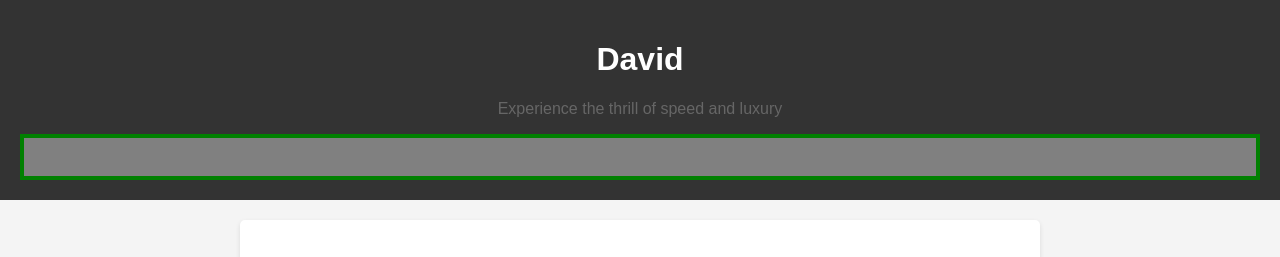
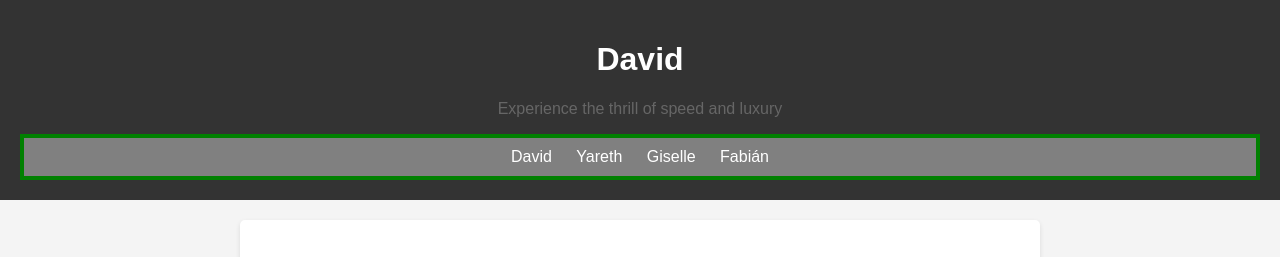
Before and after one commit to Davidfu09/Team-3, a plain HTML site: page index.html in a window 1280 px wide. Shown: the top 257 px of the page. Drawn offline with Linux system fonts and the light colour scheme.

Commit message:
Update index.html

```diff
--- a/index.html
+++ b/index.html
@@ -66,10 +66,10 @@
         <h1>David</h1>
         <p>Experience the thrill of speed and luxury</p>
 <nav>
-<a href="AI for Raiology.png"</a>
-<a href="All Systems Red.png"</a>
-<a href="Documento Póster científico Simple Azul.png"</a>
-<a href="Final Project "The Mater Algorithm.png""</a>
+<a href="AI for Raiology.png">David</a>
+<a href="All Systems Red.png">Yareth</a>
+<a href="Documento Póster científico Simple Azul.png">Giselle</a>
+<a href="Final Project "The Mater Algorithm.png"">Fabián</a>
 
 </nav>
     </header>
```
